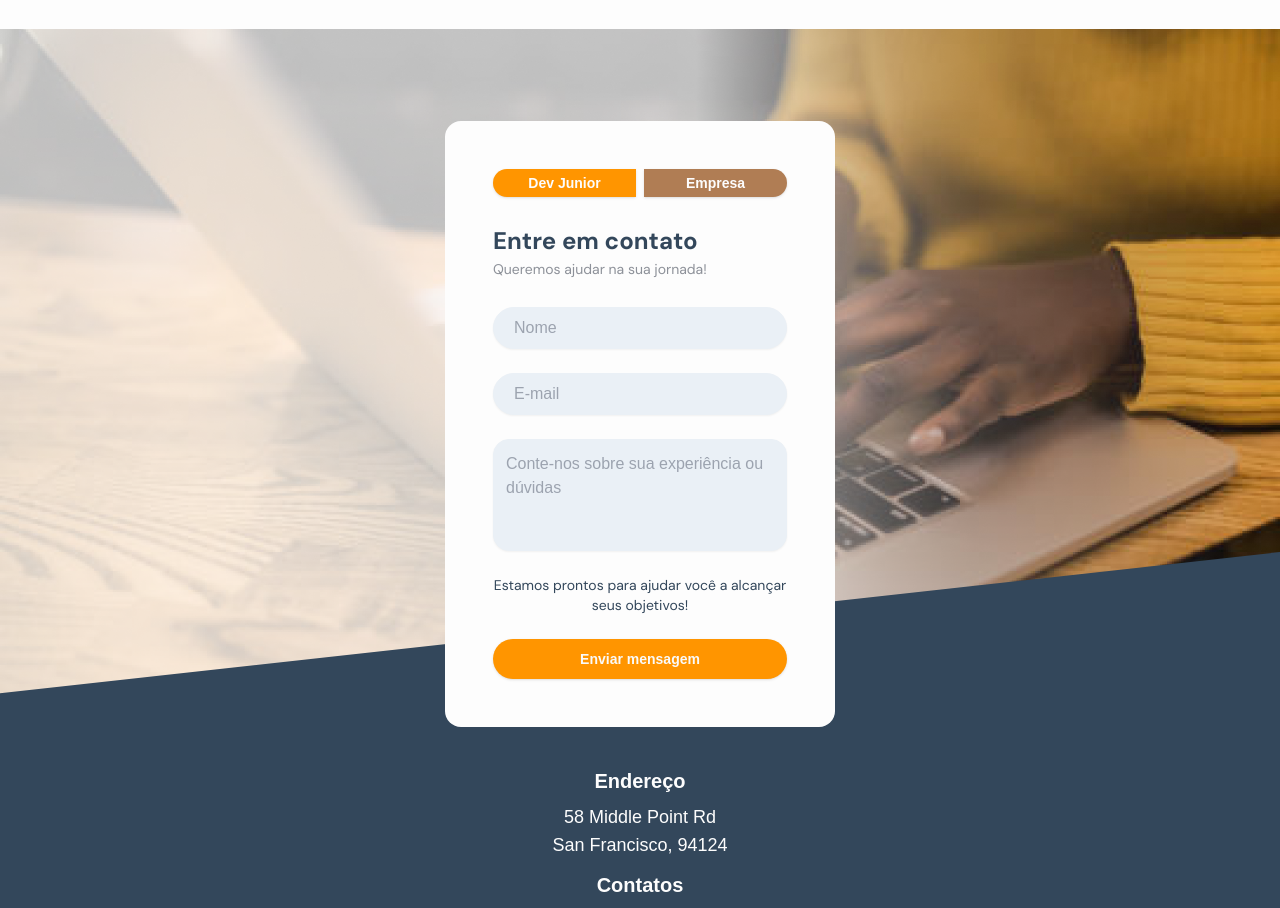
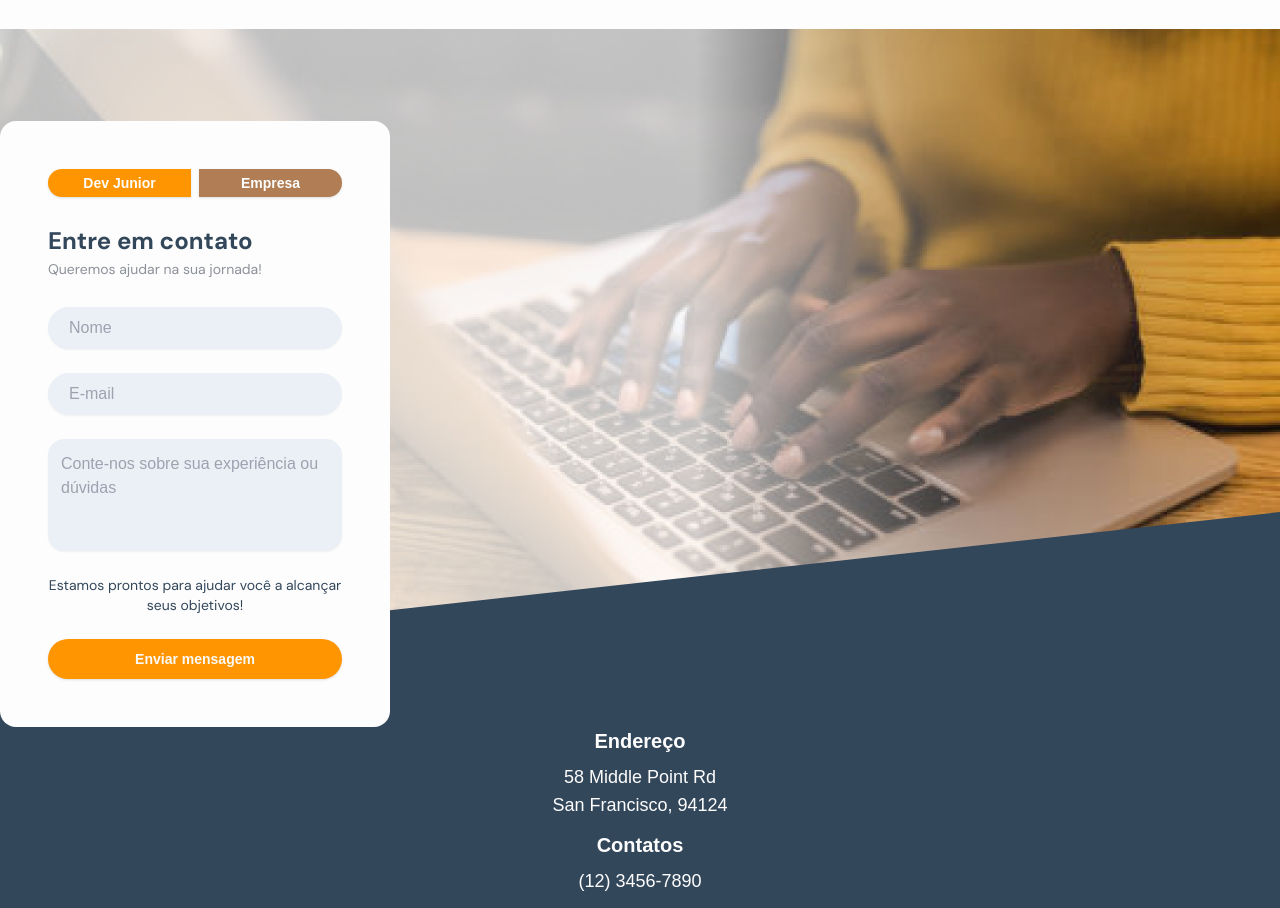
Before and after one commit to labyes24/LABYES-LP, a Next.js app: page /contato in a window 1280 px wide. Shown: the part 520-1428 px from the top of the page. Built offline with nearby package versions, Linux system fonts and the light colour scheme.

Commit message:
style: extend ContactFormProps to accept additional className props
refs: 868c42xea

```diff
--- a/src/components/contact-form.tsx
+++ b/src/components/contact-form.tsx
@@ -36,11 +36,11 @@ const DEFAULT_MESSAGES = {
     ),
 }
 
-interface ContactFormProps {
+interface ContactFormProps extends React.ButtonHTMLAttributes<HTMLDivElement> {
     sendEmailAction: typeof sendEmail
 }
 
-export function ContactForm({ sendEmailAction }: ContactFormProps) {
+export function ContactForm({ sendEmailAction, className }: ContactFormProps) {
     const [activeButton, setActiveButton] = useState<'dev' | 'enterprise'>(
         'dev'
     )
@@ -96,7 +96,12 @@ export function ContactForm({ sendEmailAction }: ContactFormProps) {
     }, [pending, shouldResetMessage, formState.success])
 
     return (
-        <div className="mx-auto mb-10 flex w-11/12 max-w-[390px] flex-col items-center justify-start gap-7 rounded-2xl bg-ly-white p-8 lg:justify-center lg:p-12">
+        <div
+            className={cn(
+                'flex w-11/12 max-w-[390px] flex-col items-center justify-start gap-7 rounded-2xl bg-ly-white p-8 lg:justify-center lg:p-12',
+                className
+            )}
+        >
             <div className="flex w-full flex-row items-center gap-2">
                 {['dev', 'enterprise'].map((type) => (
                     <Button
```
